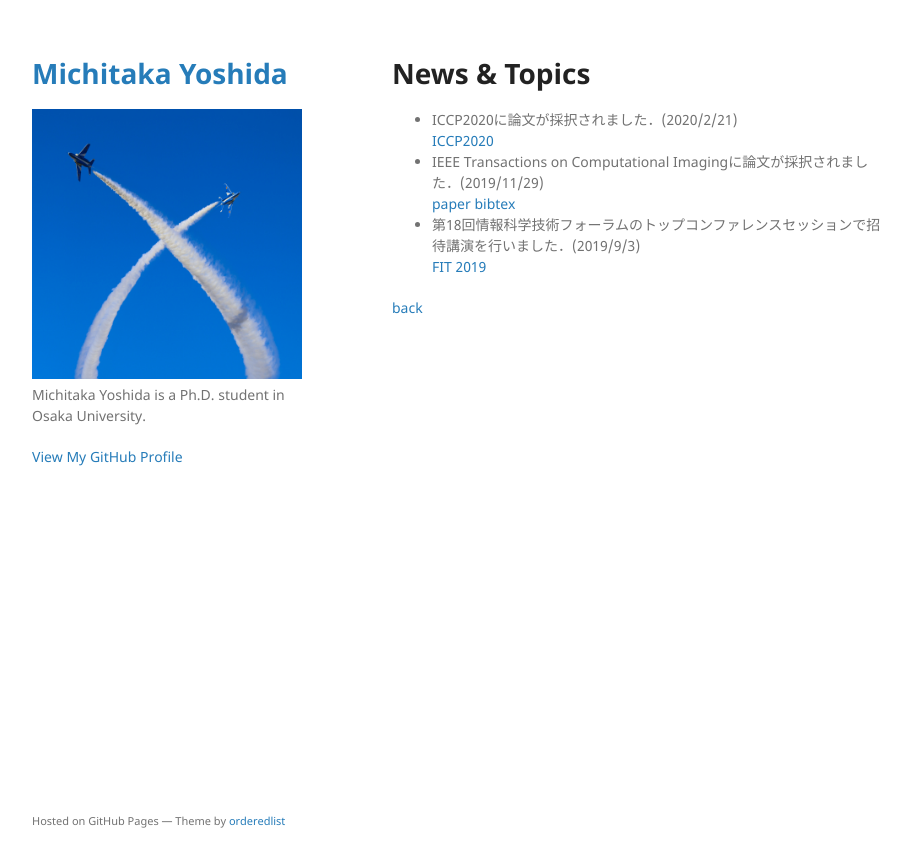
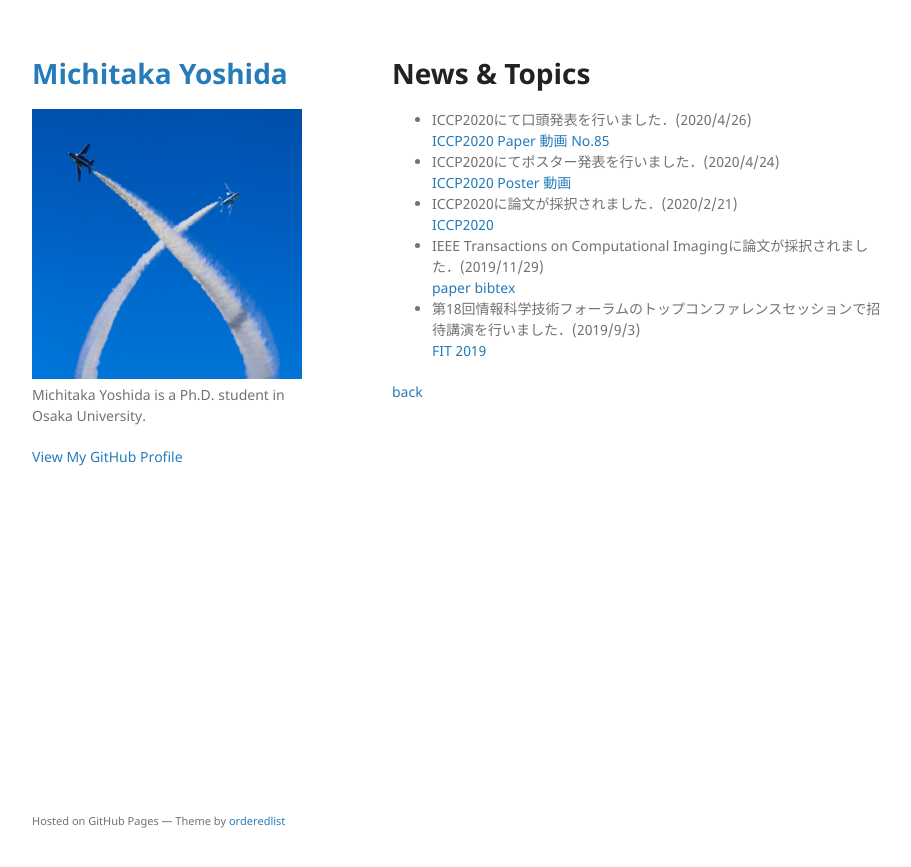
Before and after one commit to michitakayoshida/michitakayoshida.github.io, a Jekyll site: the page built from news.md, in a window 1280 px wide. Shown: the top 867 px of the page, without its empty margins (178-1089 px from the left). Built offline with Jekyll 4.4.1, drawn with Linux system fonts in a browser that asks for light colours; our own code applies the rules of GitHub Pages for plain Markdown files.

Commit message:
Update news.md

```diff
--- a/news.md
+++ b/news.md
@@ -4,6 +4,10 @@ layout: default
 
 # News & Topics
 
+- ICCP2020にて口頭発表を行いました．(2020/4/26)
+[ICCP2020 Paper](https://iccp2020.engr.wustl.edu/) [動画 No.85](https://www.youtube.com/watch?v=yDBU-3Ag3bQ)
+- ICCP2020にてポスター発表を行いました．(2020/4/24)
+[ICCP2020 Poster](https://iccp2020.engr.wustl.edu/) [動画](https://www.youtube.com/watch?v=6WHq7_sICAA&t=1s)
 - ICCP2020に論文が採択されました．(2020/2/21)
 [ICCP2020](https://iccp2020.engr.wustl.edu/)
 - IEEE Transactions on Computational Imagingに論文が採択されました．(2019/11/29)
```
